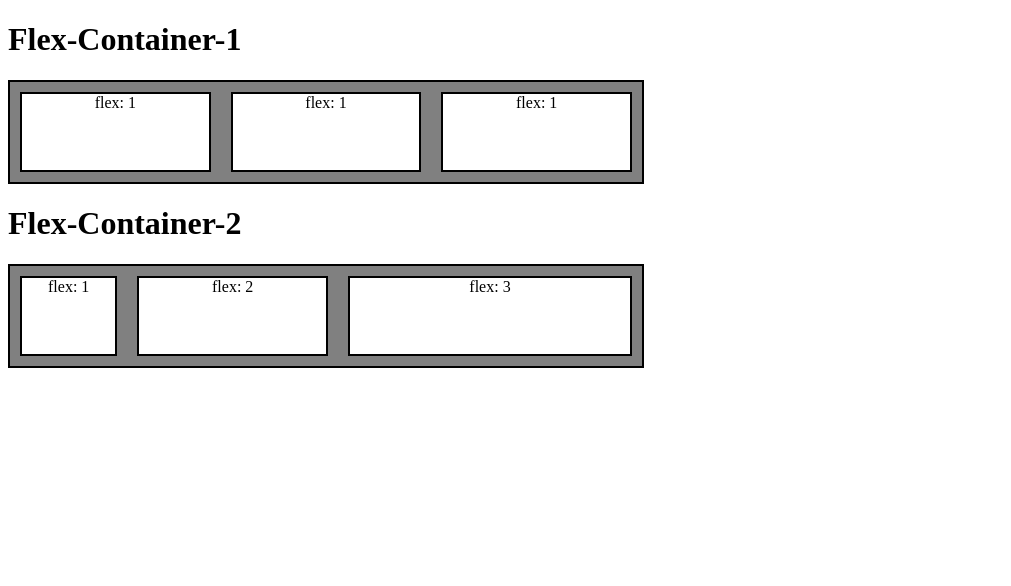
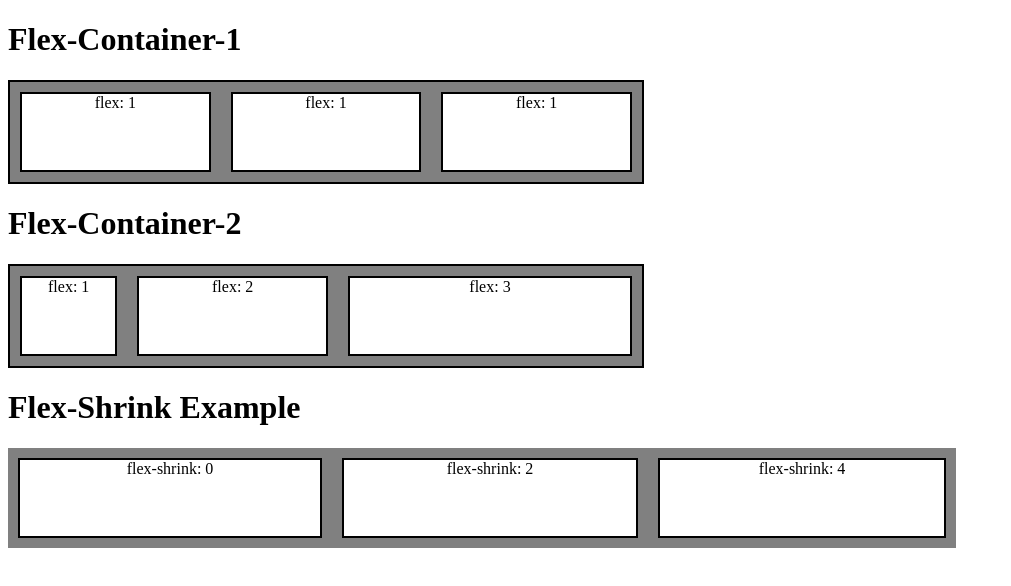
Before and after one commit to mhjarvis/The-Odin-Project, a plain HTML site: page general_practice/flex_box/index.html in a window 1280 px wide. Shown: the whole page, without its empty margins (0-1011 px from the left). Drawn offline with Linux system fonts and the light colour scheme.

Commit message:
Add flex-shrink example.:

```diff
--- a/general_practice/flex_box/index.html
+++ b/general_practice/flex_box/index.html
@@ -22,5 +22,12 @@
         <div class="three">flex: 3</div>
     </div>
 
+    <h1>Flex-Shrink Example</h1>
+    <div class="flex-container-3">
+        <div id="shrink-zero">flex-shrink: 0</div>
+        <div id="shrink-one">flex-shrink: 2</div>
+        <div id="shrink-two">flex-shrink: 4</div>
+    </div>
+
 </body>
 </html>
--- a/general_practice/flex_box/styles.css
+++ b/general_practice/flex_box/styles.css
@@ -40,3 +40,31 @@
 .three {
     flex: 3;
 }
+
+.flex-container-3 {
+    display: flex;
+    background-color: gray;
+    width: 75%;
+    height: 100px;
+}
+
+.flex-container-3 div {
+    background-color: white;
+    border: 2px solid black;
+    margin: 10px;
+    text-align: center;
+    flex: 1;
+    width: 300px;
+}
+
+#shrink-zero {
+    flex: 1 0 auto;
+}
+
+#shrink-one {
+    flex: 1 2 auto;
+}
+
+#shrink-two {
+    flex: 1 4 auto;
+}
```
